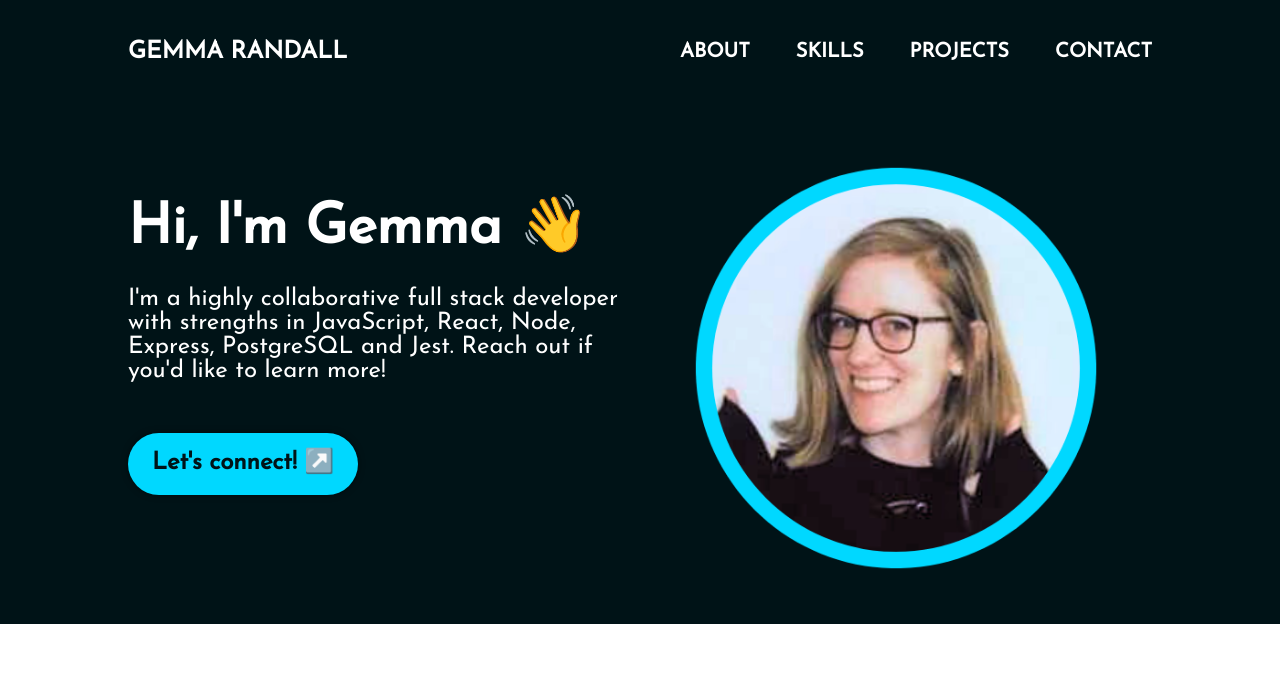
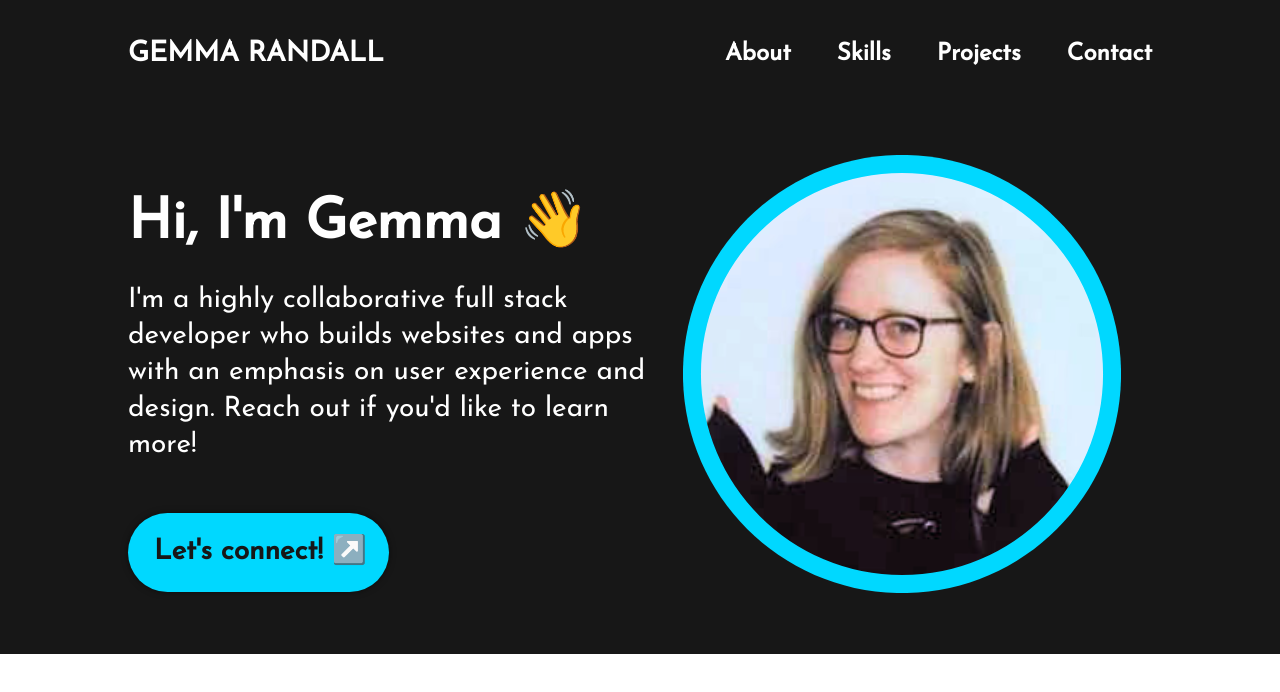
Before and after one commit to GemboJones/my-react-portfolio, a React (Vite) app: page / in a window 1280 px wide. Shown: the top 692 px of the page. Built offline with nearby package versions, Linux system fonts and the light colour scheme.

Commit message:
updates styling

```diff
--- a/src/Components/Hero/Hero.jsx
+++ b/src/Components/Hero/Hero.jsx
@@ -8,9 +8,7 @@ export const Hero = () => {
       <div className={styles.content}>
         <h1 className={styles.title}>Hi, I'm Gemma 👋</h1>
         <p className={styles.description}>
-          I'm a highly collaborative full stack developer with strengths in
-          JavaScript, React, Node, Express, PostgreSQL and Jest. Reach out if
-          you'd like to learn more!
+          I'm a highly collaborative full stack developer who builds websites and apps with an emphasis on user experience and design. Reach out if you'd like to learn more!
         </p>
         <a
           href="https://www.linkedin.com/in/gemma-randall-design/"
@@ -23,7 +21,7 @@ export const Hero = () => {
       </div>
       <img
         className={styles.heroImg}
-        src={getImageUrl("hero/myHeroImage.png")}
+        src={getImageUrl("hero/heroImage500.png")}
         alt="headshot"
       />
     </section>
--- a/src/Components/Hero/Hero.module.css
+++ b/src/Components/Hero/Hero.module.css
@@ -5,7 +5,7 @@
   display: flex;
   align-items: center;
   justify-content: space-between;
-  margin-top: 48px;
+  margin-top: 56px;
   margin-left: 10%;
   margin-right: 10%;
 }
@@ -24,25 +24,32 @@
 }
 
 .description {
-  font-size: 24px;
+  font-size: 28px;
+  line-height: 1.3;
   margin-bottom: 50px;
 }
 
 .contactBtn {
-  font-size: 24px;
+  font-size: 28px;
   font-weight: 700;
   color: var(--color-bg);
   background-color: var(--color-primary);
   border-radius: 100px;
-  padding: 14px 24px 20px 24px;
+  padding: 20px 22px 26px 26px;
   box-shadow: 0 0 6px rgba(0, 0, 0, 0.5);
   cursor: pointer;
   text-decoration: none;
-  margin-bottom: 50px;
+  /* margin-bottom: 50px; */
+}
+
+.contactBtn:hover {
+  background-color: var(--color-secondary);
+  color:var(--color-text);
 }
 
 .heroImg {
-    width:  50%;
+    width: 50%;
+    padding-bottom: 30px;
 }
 
 @media screen and (max-width: 830px) {
--- a/src/Components/Navbar/Navbar.jsx
+++ b/src/Components/Navbar/Navbar.jsx
@@ -26,16 +26,16 @@ export const Navbar = () => {
           onClick={() => setMenuOpen(false)}
         >
           <li>
-            <a href="#about">ABOUT</a>
+            <a href="#about">About</a>
           </li>
           <li>
-            <a href="#skills">SKILLS</a>
+            <a href="#skills">Skills</a>
           </li>
           <li>
-            <a href="#projects">PROJECTS</a>
+            <a href="#projects">Projects</a>
           </li>
           <li>
-            <a href="#contact">CONTACT</a>
+            <a href="#contact">Contact</a>
           </li>
         </ul>
       </div>
--- a/src/Components/Navbar/Navbar.module.css
+++ b/src/Components/Navbar/Navbar.module.css
@@ -11,10 +11,14 @@
 }
 
 .title {
-  font-size: 24px;
+  font-size: 28px;
   font-weight: 700;
   text-decoration: none;
   color: var(--color-text);
+}
+
+.title:hover {
+  color: var(--color-primary);
 }
 
 .menuBtn {
@@ -32,10 +36,14 @@
 }
 
 .menuItems a {
-  font-size: 20px;
+  font-size: 24px;
   font-weight: 700;
   color: var(--color-text);
   text-decoration: none;
+}
+
+.menuItems a:hover {
+  color: var(--color-primary);
 }
 
 @media screen and (max-width: 830px) {
@@ -65,15 +73,18 @@
     align-items: center;
     gap: 14px;
     border-radius: 10px;
-    background: rgb(0, 65, 77);
-    background: linear-gradient(
-      0deg,
-      rgb(0, 65, 77, 0.2) 0%,
-      rgba(0, 65, 77, 1) 100%
-    );
+    background: var(--color-primary);
     padding: 24px 36px;
     box-shadow: 0 0 6px rgba(0, 0, 0, 0.5);
   }
+
+  .menuItems a {
+    color: var(--color-bg);
+  }
+
+  .menuItems a:hover {
+  color: var(--color-text);
+}
 
   .menuOpen {
     display: flex;
--- a/src/var.css
+++ b/src/var.css
@@ -4,7 +4,7 @@
   --color-primary: #00d8ff;
   --color-secondary: #19376d;
   --color-dark: #0b2447;
-  --color-bg: #001317;
+  --color-bg: #171717;
 
   --font-roboto: "Roboto";
 }
```
Also changed, not shown: assets/hero/heroImage500.png (added), assets/hero/myHeroImage.png (deleted).
